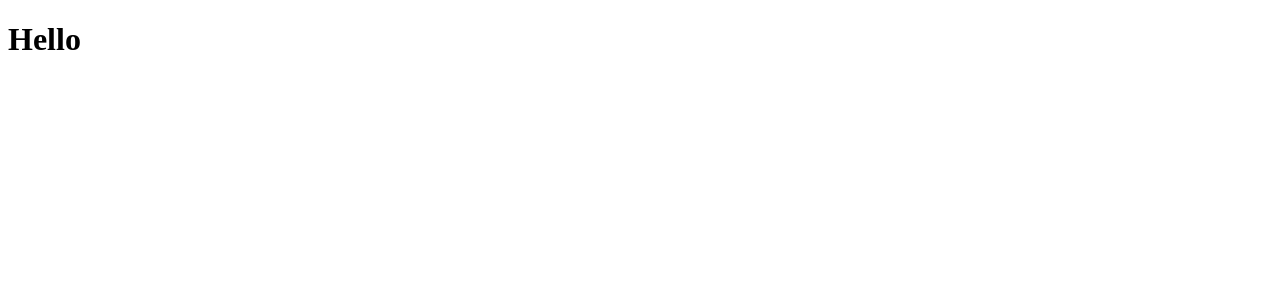
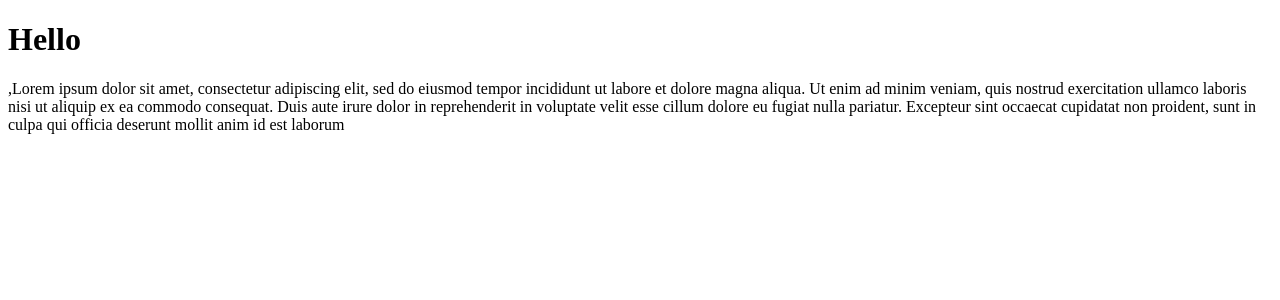
Before and after one commit to GayathmiKariyapperuma/getting_started_with_react, a JavaScript app: page / in a window 1280 px wide. Shown: the top 300 px of the page. Built offline with nearby package versions, Linux system fonts and the light colour scheme.

Commit message:
react fragment

```diff
--- a/src/App.js
+++ b/src/App.js
@@ -2,9 +2,19 @@
 
 function App() {
   return (
-    <div>
+    <>
+      {/* react fragment */}
       <h1>Hello</h1>
-    </div>
+      <span>
+        ,Lorem ipsum dolor sit amet, consectetur adipiscing elit, sed do eiusmod
+        tempor incididunt ut labore et dolore magna aliqua. Ut enim ad minim
+        veniam, quis nostrud exercitation ullamco laboris nisi ut aliquip ex ea
+        commodo consequat. Duis aute irure dolor in reprehenderit in voluptate
+        velit esse cillum dolore eu fugiat nulla pariatur. Excepteur sint
+        occaecat cupidatat non proident, sunt in culpa qui officia deserunt
+        mollit anim id est laborum
+      </span>
+    </>
   );
 }
 
```
